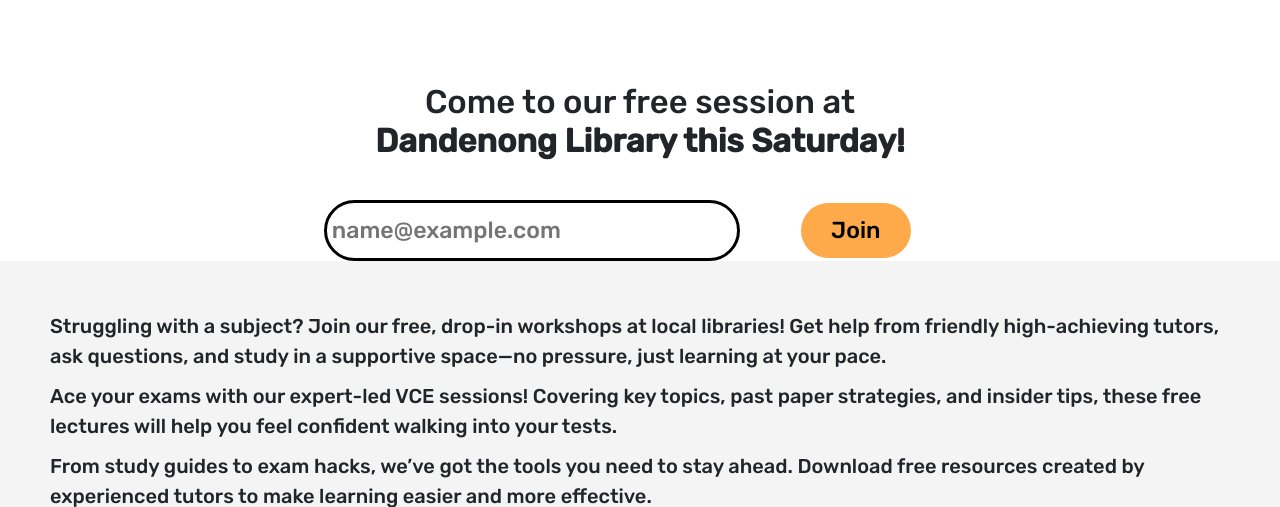
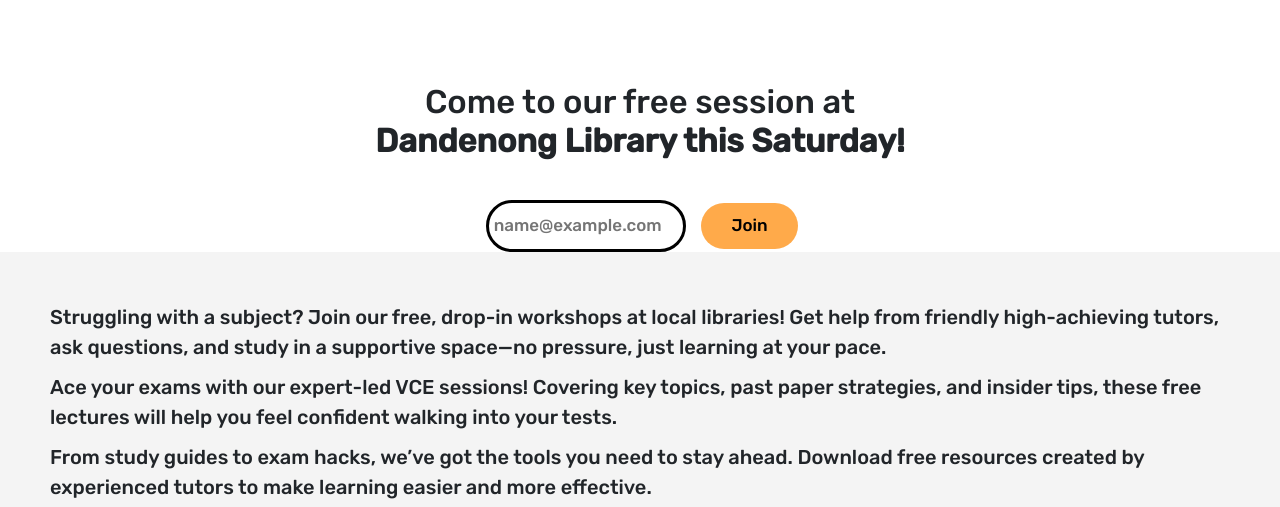
Before and after one commit to yinan-you/TUTOR-WEB-PROJECT, a Flask app: page / in a window 1280 px wide. Shown: the part 425-932 px from the top of the page. Run offline with Flask 3, Linux system fonts and the light colour scheme; some libraries are stand-ins or nearby versions.

Commit message:
Styling edits
bar was too long on md up screens
fonting was weird- it is now a constant rem, no calculating based on vw

```diff
--- a/webapp/website/static/css/styles.css
+++ b/webapp/website/static/css/styles.css
@@ -33,13 +33,13 @@ button {
   color: black;
   background-color: #ffaa4a;
   border: none;
-  font-size: calc(0.4rem + 1.5vw);
+  font-size: 1.7rem;
   font-weight: 500;
 }
 
 input {
   border: solid;
-  font-size: calc(0.4rem + 1.5vw);
+  font-size: 1.7rem;
   font-weight: 500;
   width: 30vw;
 }
--- a/webapp/website/static/scss/styles.scss
+++ b/webapp/website/static/scss/styles.scss
@@ -34,13 +34,13 @@ button {
   color: black;
   background-color: $primaryBtn;
   border: none;
-  font-size: calc(0.4rem + 1.5vw);
+  font-size: 1.7rem;
   font-weight: 500;
 }
 
 input {
   border: solid;
-  font-size: calc(0.4rem + 1.5vw);
+  font-size: 1.7rem;
   font-weight: 500;
   width: 30vw;
 }
--- a/webapp/website/templates/home.html
+++ b/webapp/website/templates/home.html
@@ -48,7 +48,7 @@
     class="row justify-content-center align-items-center"
     style="margin-top: 5vh"
   >
-    <div class="col-5 col-md-4 text-center">
+    <div class="col-5 col-sm-4 col-lg-3 col-xl-2 text-center">
       <input
         type="email"
         class="rounded-pill px-2 py-3"
@@ -58,7 +58,7 @@
         style="width: 100%"
       />
     </div>
-    <div class="col-3 col-md-2 text-center">
+    <div class="col-2 col-sm-1 text-center">
       <button class="btn-secondary rounded-pill px-5 py-3" type="submit">
         Join
       </button>
```
